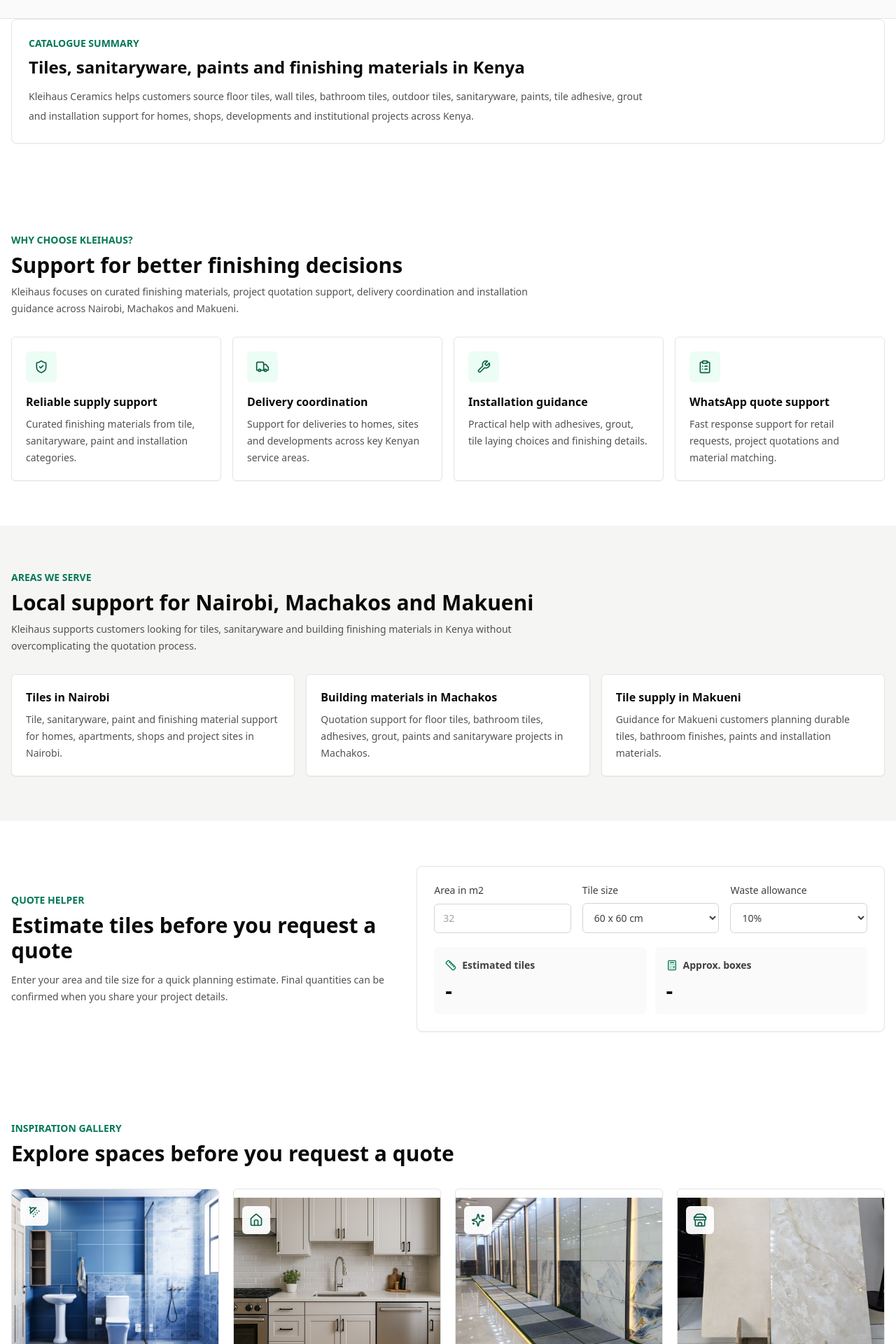
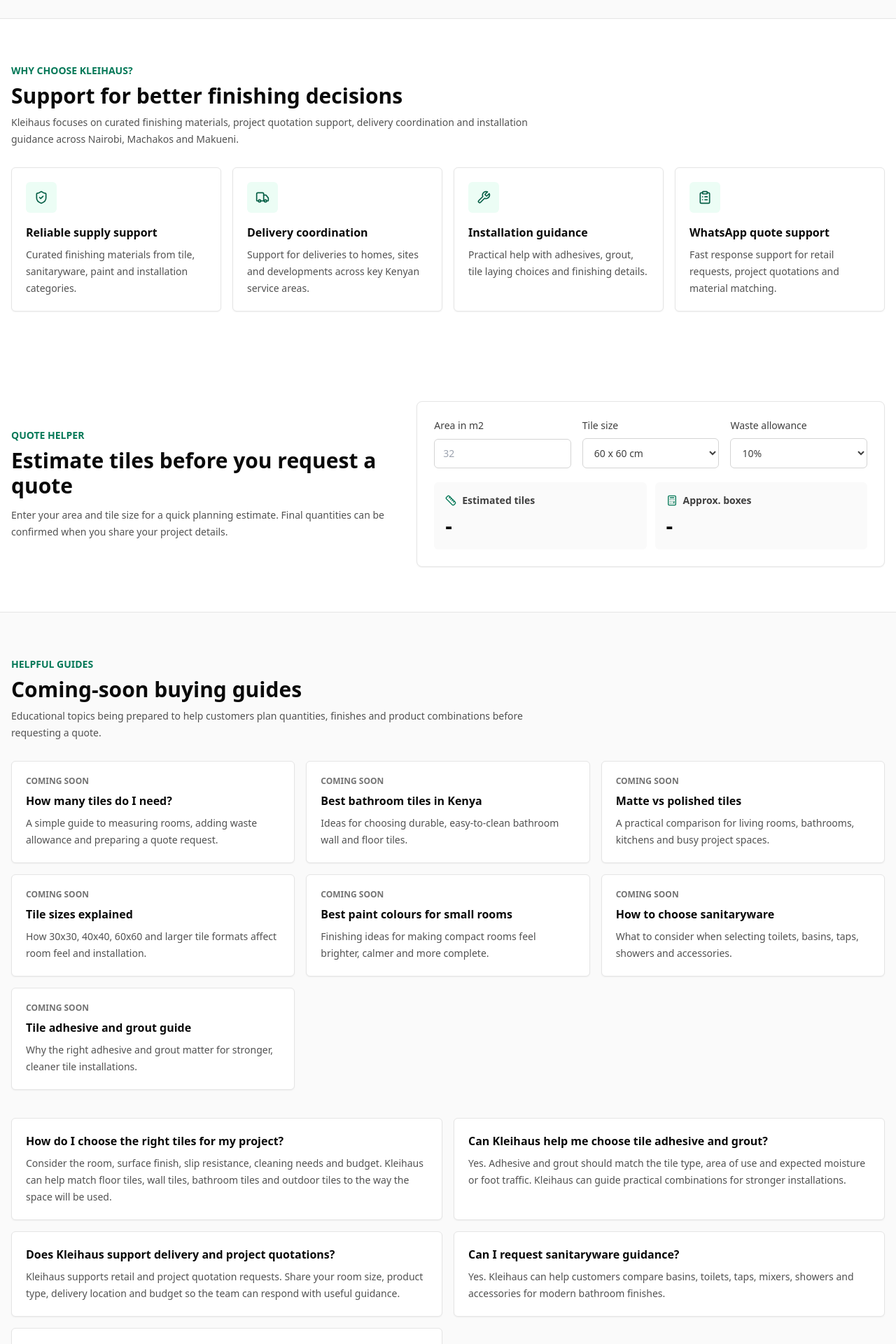
Before and after one commit to ShadrackMwatu/kleihaus, a React (Vite) app: page / in a window 1280 px wide. Shown: the part 5460-7380 px from the top of the page at 70% size. Built offline with nearby package versions, Linux system fonts and the light colour scheme.

Commit message:
Audit and improve Kleihaus website professionalism

```diff
--- a/src/App.jsx
+++ b/src/App.jsx
@@ -21,7 +21,6 @@
   X,
 } from 'lucide-react'
 import {
-  inspirationSpaces,
   suggestedSearches,
 } from './data/intelligenceData'
 import { contentTopics } from './data/contentTopics'
@@ -170,21 +169,6 @@
   { title: 'Delivery coordination', text: 'Support for deliveries to homes, sites and developments across key Kenyan service areas.', icon: Truck },
   { title: 'Installation guidance', text: 'Practical help with adhesives, grout, tile laying choices and finishing details.', icon: Wrench },
   { title: 'WhatsApp quote support', text: 'Fast response support for retail requests, project quotations and material matching.', icon: ClipboardList },
-]
-
-const areasServed = [
-  {
-    title: 'Tiles in Nairobi',
-    text: 'Tile, sanitaryware, paint and finishing material support for homes, apartments, shops and project sites in Nairobi.',
-  },
-  {
-    title: 'Building materials in Machakos',
-    text: 'Quotation support for floor tiles, bathroom tiles, adhesives, grout, paints and sanitaryware projects in Machakos.',
-  },
-  {
-    title: 'Tile supply in Makueni',
-    text: 'Guidance for Makueni customers planning durable tiles, bathroom finishes, paints and installation materials.',
-  },
 ]
 
 const faqItems = [
@@ -640,22 +624,6 @@
   )
 }
 
-function CatalogueSummary() {
-  return (
-    <section aria-labelledby="catalogue-summary-heading" className="mx-auto max-w-7xl px-4 pb-16">
-      <div className="rounded-lg border border-neutral-200 bg-white p-5 shadow-sm sm:p-6">
-        <p className="text-sm font-semibold uppercase text-emerald-700">Catalogue summary</p>
-        <h2 id="catalogue-summary-heading" className="mt-2 text-2xl font-semibold text-neutral-950">
-          Tiles, sanitaryware, paints and finishing materials in Kenya
-        </h2>
-        <p className="mt-3 max-w-4xl text-sm leading-7 text-neutral-600">
-          Kleihaus Ceramics helps customers source floor tiles, wall tiles, bathroom tiles, outdoor tiles, sanitaryware, paints, tile adhesive, grout and installation support for homes, shops, developments and institutional projects across Kenya.
-        </p>
-      </div>
-    </section>
-  )
-}
-
 function QuantityEstimator() {
   const [area, setArea] = useState('')
   const [tileSize, setTileSize] = useState('60x60')
@@ -746,47 +714,6 @@
   )
 }
 
-function InspirationGallery({ onCategoryClick }) {
-  return (
-    <section className="mx-auto max-w-7xl px-4 py-16">
-      <div className="mb-8">
-        <p className="text-sm font-semibold uppercase text-emerald-700">Inspiration gallery</p>
-        <h2 className="mt-2 text-3xl font-semibold text-neutral-950">Explore spaces before you request a quote</h2>
-      </div>
-      <div className="grid gap-5 sm:grid-cols-2 lg:grid-cols-4">
-        {inspirationSpaces.map((space) => {
-          const Icon = space.icon
-          return (
-            <button
-              key={space.name}
-              type="button"
-              onClick={() => onCategoryClick(space.name)}
-              className="group overflow-hidden rounded-md border border-neutral-200 bg-white text-left shadow-sm hover:border-emerald-700"
-            >
-              <div className="relative">
-                <img
-                  src={space.img}
-                  alt={`${space.name} tile and finishing inspiration by Kleihaus Ceramics`}
-                  loading="lazy"
-                  decoding="async"
-                  className="aspect-[4/3] w-full object-cover transition duration-300 group-hover:scale-105"
-                />
-                <span className="absolute left-3 top-3 inline-flex h-10 w-10 items-center justify-center rounded-md bg-white/95 text-emerald-800">
-                  <Icon className="h-5 w-5" />
-                </span>
-              </div>
-              <div className="p-4">
-                <h3 className="text-lg font-semibold text-neutral-950">{space.name}</h3>
-                <p className="mt-2 text-sm leading-6 text-neutral-600">{space.text}</p>
-              </div>
-            </button>
-          )
-        })}
-      </div>
-    </section>
-  )
-}
-
 function Services() {
   return (
     <section className="mx-auto max-w-7xl px-4 py-16">
@@ -810,32 +737,6 @@
             </div>
           )
         })}
-      </div>
-    </section>
-  )
-}
-
-function AreasWeServe() {
-  return (
-    <section aria-labelledby="areas-heading" className="bg-stone-100">
-      <div className="mx-auto max-w-7xl px-4 py-16">
-        <div className="mb-7 max-w-3xl">
-          <p className="text-sm font-semibold uppercase text-emerald-700">Areas we serve</p>
-          <h2 id="areas-heading" className="mt-2 text-3xl font-semibold text-neutral-950">
-            Local support for Nairobi, Machakos and Makueni
-          </h2>
-          <p className="mt-2 text-sm leading-6 text-neutral-600">
-            Kleihaus supports customers looking for tiles, sanitaryware and building finishing materials in Kenya without overcomplicating the quotation process.
-          </p>
-        </div>
-        <div className="grid gap-4 md:grid-cols-3">
-          {areasServed.map((area) => (
-            <article key={area.title} className="rounded-md border border-neutral-200 bg-white p-5 shadow-sm">
-              <h3 className="text-base font-semibold text-neutral-950">{area.title}</h3>
-              <p className="mt-2 text-sm leading-6 text-neutral-600">{area.text}</p>
-            </article>
-          ))}
-        </div>
       </div>
     </section>
   )
@@ -866,30 +767,14 @@
             </a>
           ))}
         </div>
-      </div>
-    </section>
-  )
-}
-
-function FAQSection() {
-  return (
-    <section id="faq" aria-labelledby="faq-heading" className="mx-auto max-w-7xl px-4 py-16">
-      <div className="mb-7 max-w-3xl">
-        <p className="text-sm font-semibold uppercase text-emerald-700">Customer questions</p>
-        <h2 id="faq-heading" className="mt-2 text-3xl font-semibold text-neutral-950">
-          Frequently asked questions
-        </h2>
-        <p className="mt-2 text-sm leading-6 text-neutral-600">
-          Quick guidance for tile selection, grout choices, delivery planning, sanitaryware and project quotation support.
-        </p>
-      </div>
-      <div className="grid gap-4 lg:grid-cols-2">
+        <div className="mt-10 grid gap-4 lg:grid-cols-2">
           {faqItems.map((item) => (
             <article key={item.question} className="rounded-md border border-neutral-200 bg-white p-5 shadow-sm">
               <h3 className="text-base font-semibold text-neutral-950">{item.question}</h3>
               <p className="mt-2 text-sm leading-6 text-neutral-600">{item.answer}</p>
             </article>
           ))}
+        </div>
       </div>
     </section>
   )
@@ -1103,13 +988,9 @@
       <Hero onWhatsAppClick={handleWhatsAppClick} />
       <ShopByCategory selectedCategory={selectedCategory} onCategoryClick={handleCategoryClick} onWhatsAppClick={handleWhatsAppClick} />
       <ProductCatalogue onProductInterest={handleProductInterest} onWhatsAppClick={handleWhatsAppClick} />
-      <CatalogueSummary />
       <Services />
-      <AreasWeServe />
       <QuantityEstimator />
-      <InspirationGallery onCategoryClick={handleCategoryClick} />
       <HelpfulGuides onGuideClick={handleGuideClick} />
-      <FAQSection />
       <Contact onWhatsAppClick={handleWhatsAppClick} />
       <MobileStickyWhatsApp onWhatsAppClick={handleWhatsAppClick} />
       <Footer />
```
Also changed, not shown: 1 other file (tests, documents, lock files or other folders). Lines whose indentation alone changed are shown as unchanged.
